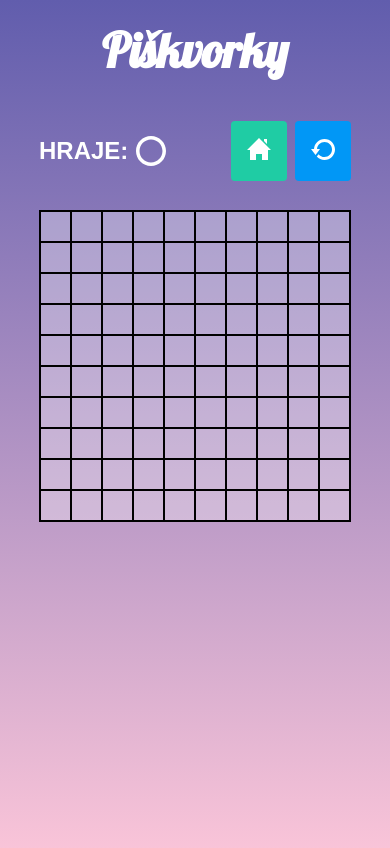
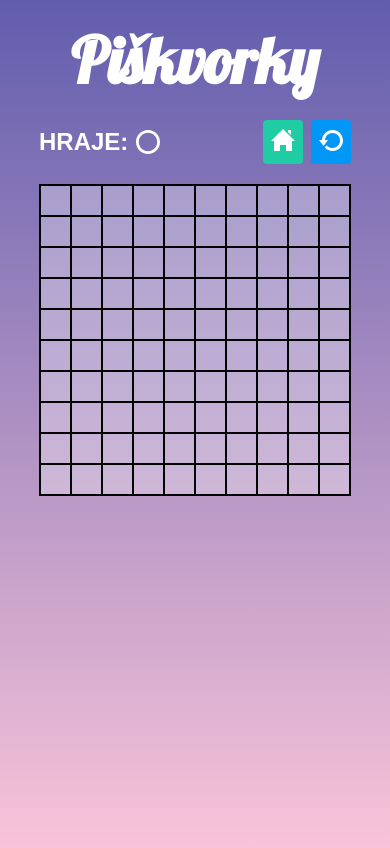
Before and after one commit to dukhnich/piskvorky, a plain HTML site: page hra.html in a window 390 px wide. Drawn offline with Linux system fonts and the light colour scheme.

Commit message:
mobile pixel perfect

```diff
--- a/process.css
+++ b/process.css
@@ -6,8 +6,8 @@
     margin-bottom: 20px;
 }
 .game-process__title {
-    font-size: 3rem;
-    margin-top: 0;
+    font-size: 4rem;
+    margin: 0 0 20px;
 }
 .game-process__info {
     display: flex;
@@ -22,13 +22,7 @@
     align-items: center;
 }
 .game-process__symbol {
-    aspect-ratio: 1;
-    width: 30px;
     margin-left: 8px;
-}
-.game-process__symbol--noughts {
-    border: 3px solid white;
-    border-radius: 50%;
 }
 .game-process__buttons {
     display: flex;
@@ -37,6 +31,7 @@
 .game__button {
     aspect-ratio: 1;
     border-radius: 4px;
+    padding: 8px;
 }
 .game-process__table {
     display: grid;
--- a/style.css
+++ b/style.css
@@ -14,7 +14,9 @@ body {
     font-family: Arial, sans-serif;
     margin: 0;
 }
-
+p {
+    margin: 0;
+}
 /* Containers styles */
 
 .game {
```
Also changed, not shown: uzka-obrazovka.png (added).
